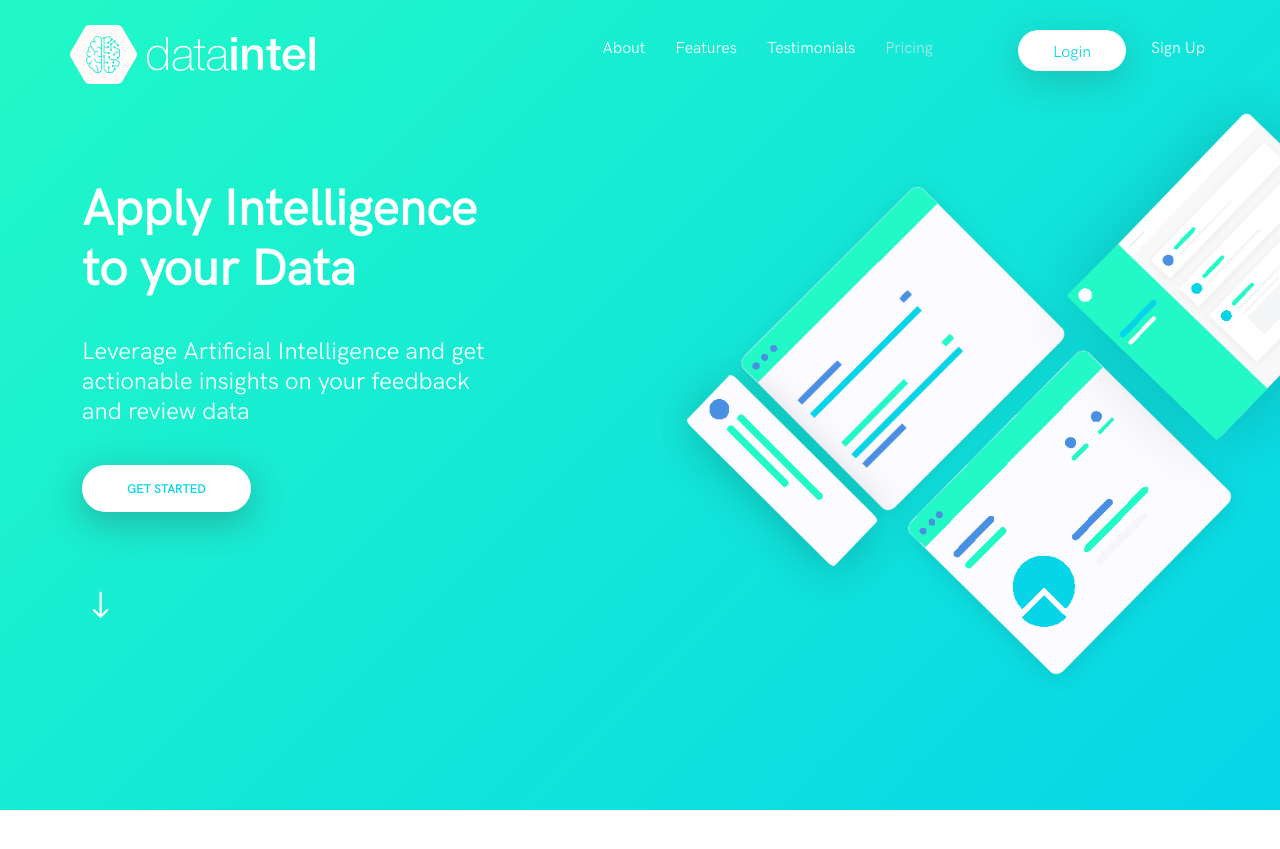
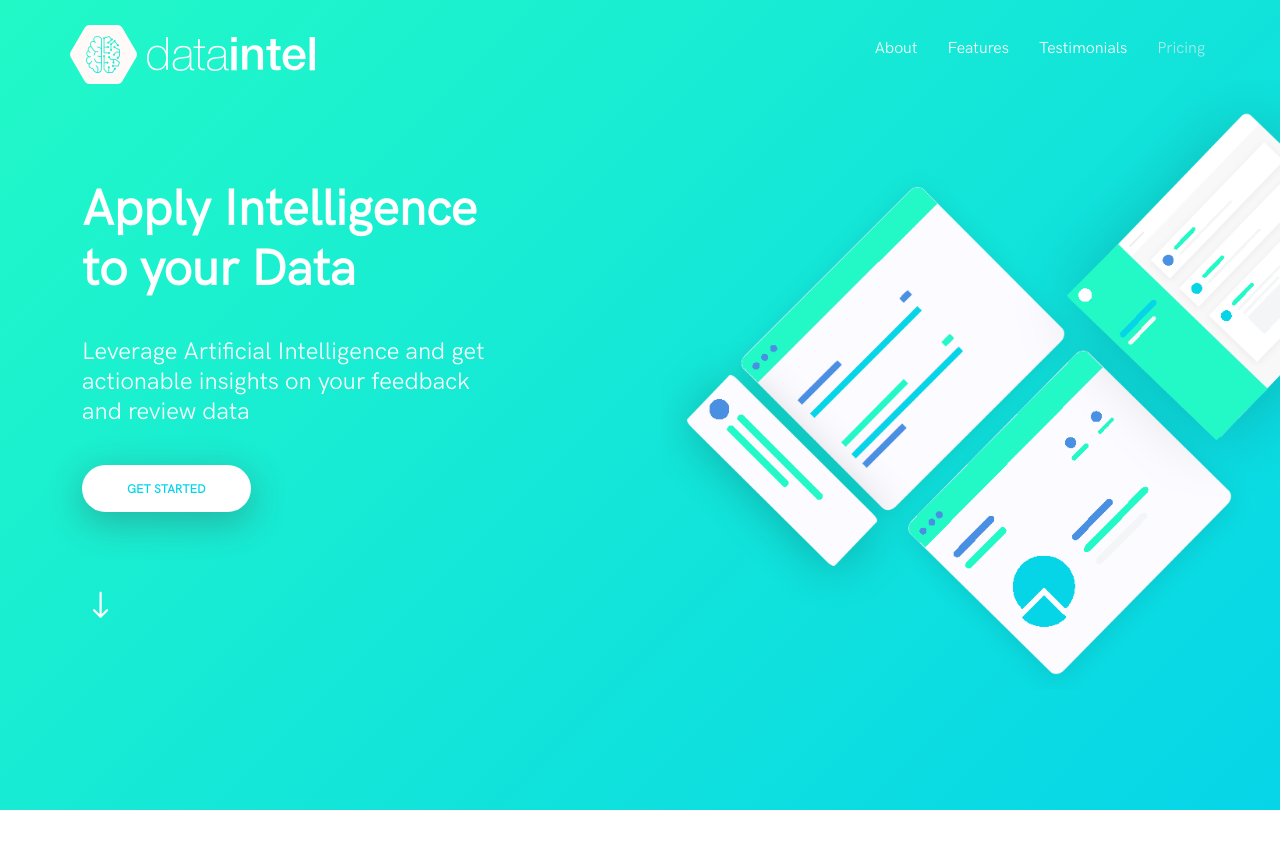
Before and after one commit to prescience-labs/landing-page, a Jekyll site: the page built from index.html, in a window 1280 px wide and 900 px high. Shown: the top 849 px of the window. Built offline with Jekyll 4.4.1, drawn with Linux system fonts in a browser that asks for light colours.

Commit message:
fixed logos

```diff
--- a/index.html
+++ b/index.html
@@ -141,14 +141,14 @@
 
                         </li> -->
 
-                        <li class="btn-login">
+                        <!-- <li class="btn-login">
                             <a href="#" class="btn-login" data-toggle="modal" data-target="#login-modal">Login</a>
                         </li>
 
                         <li>
                             <a href="#" class="section-scroll" data-toggle="modal" data-target="#signup-modal">Sign
                                 Up</a>
-                        </li>
+                        </li> -->
 
                     </ul>
                 </div>
--- a/package.json
+++ b/package.json
@@ -2,7 +2,6 @@
     "name": "landing-page-data-int",
     "version": "1.0.0",
     "description": "",
-    "license": "",
     "devDependencies": {
         "dotenv-webpack": "^1.7.0",
         "webpack": "^4.39.3",
```
Also changed, not shown: assets/js/review-service.js (+1 -1 lines), 1 other file.
